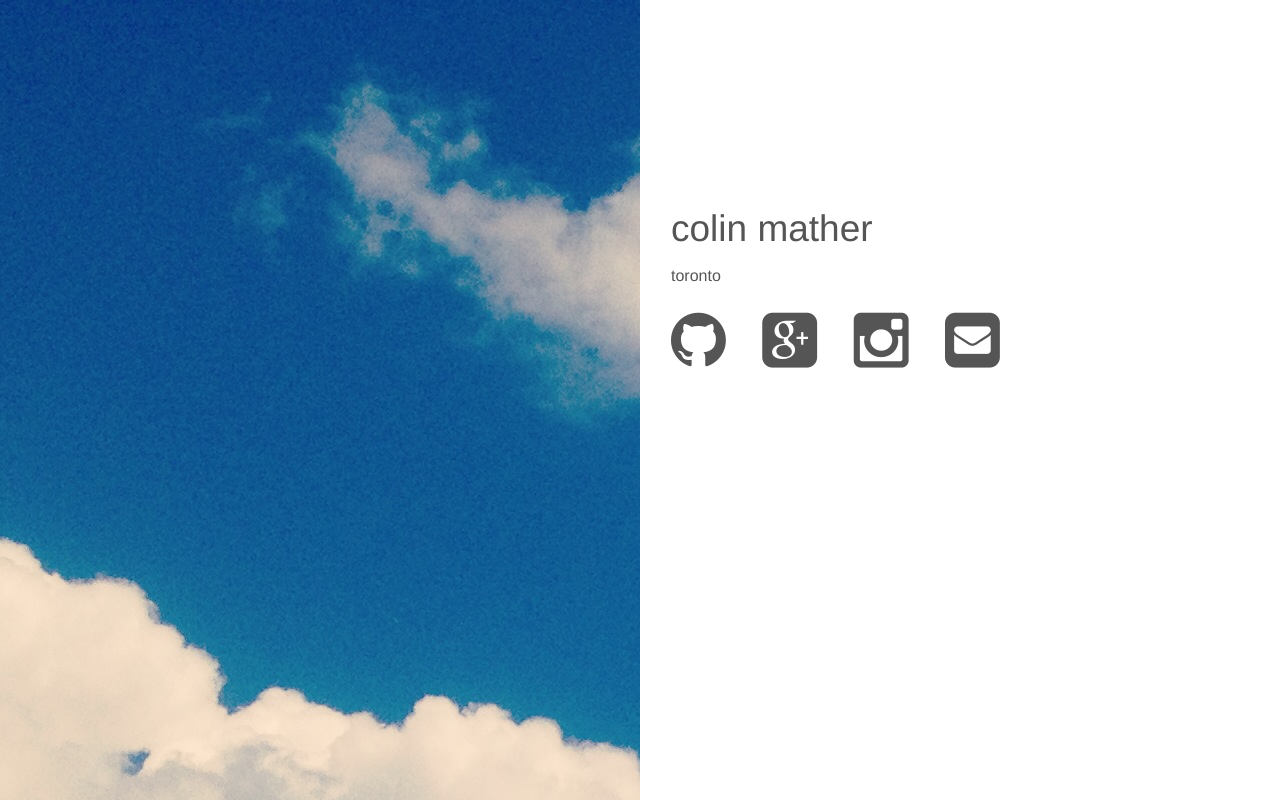
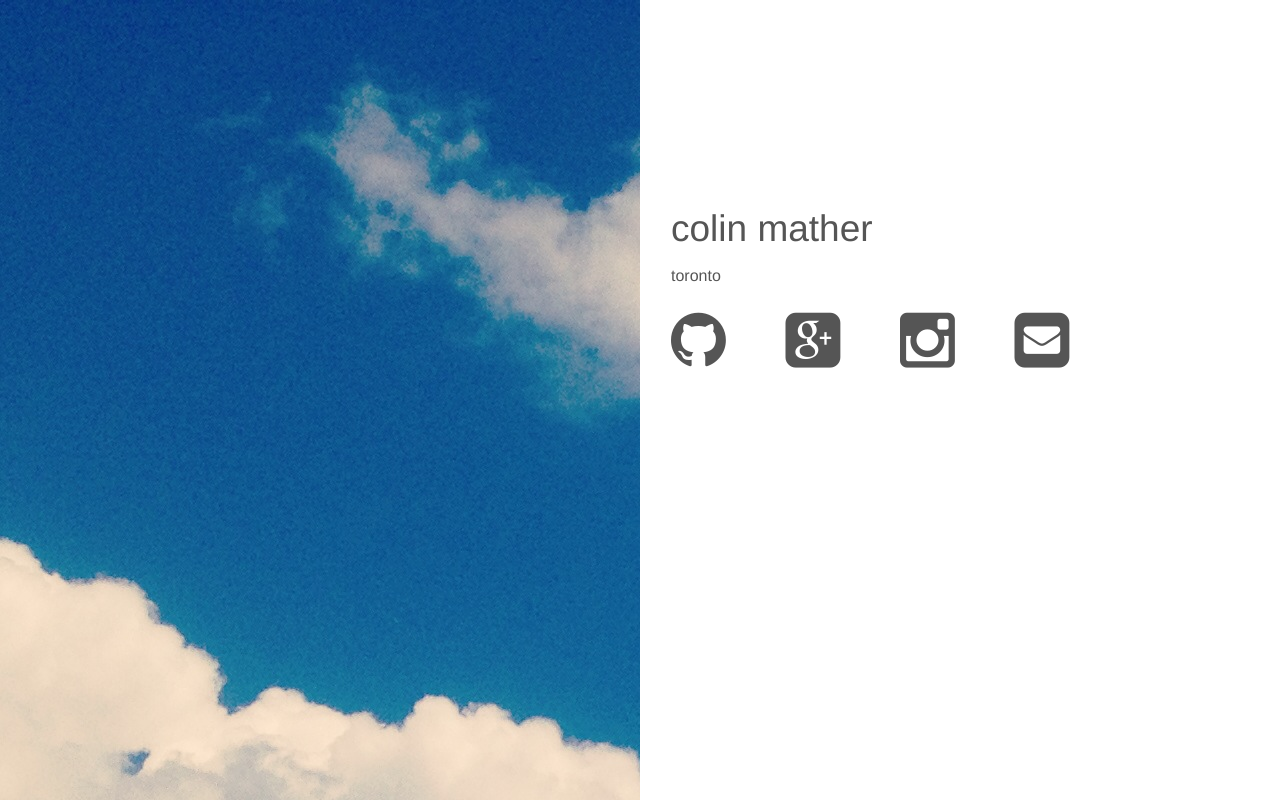
Before and after one commit to colinmm/colinmm.github.io, a website: page index.html in a window 1280 px wide. Drawn offline with Linux system fonts and the light colour scheme.

```diff
--- a/index.html
+++ b/index.html
@@ -17,19 +17,29 @@
           <h2>colin mather</h2>
           <p>toronto</p>
         </div>
-        <div class="icons">
+        <div class="icons large-12 columns">
+          <ul class="small-block-grid-2 medium-block-grid-4 large-block-grid-4">
+            <li>
               <a href="https://github.com/colinmm">
                 <i class="fa fa-github fa-4x"></i>
               </a>
+            </li>
+            <li>
               <a href="https://plus.google.com/102632545119021272256/">
                 <i class="fa fa-google-plus-square fa-4x"></i>
               </a>
+            </li>
+            <li>
               <a href="http://instagram.com/mm_colin">
                <i class="fa fa-instagram fa-4x"></i>
               </a>
+            </li>
+            <li>
               <a href="mailto:cmmather1@gmail.com">
                 <i class="fa fa-envelope-square fa-4x"></i>
               </a>
+            </li>
+          </ul>
         </div>
       </div>
     </div>
--- a/scss/app.scss
+++ b/scss/app.scss
@@ -27,7 +27,7 @@
 }
 
 .icons {
-	height: 4rem;
+	padding: 0 1rem;
 }
 
 h2, p {
@@ -36,7 +36,6 @@
 
 .fa {
 	color: #555555;
-	padding: 0 1rem;
 }
 
 @media #{$small-only} {
```
Also changed, not shown: stylesheets/app.css, 1 other file. Lines whose indentation alone changed are shown as unchanged.
